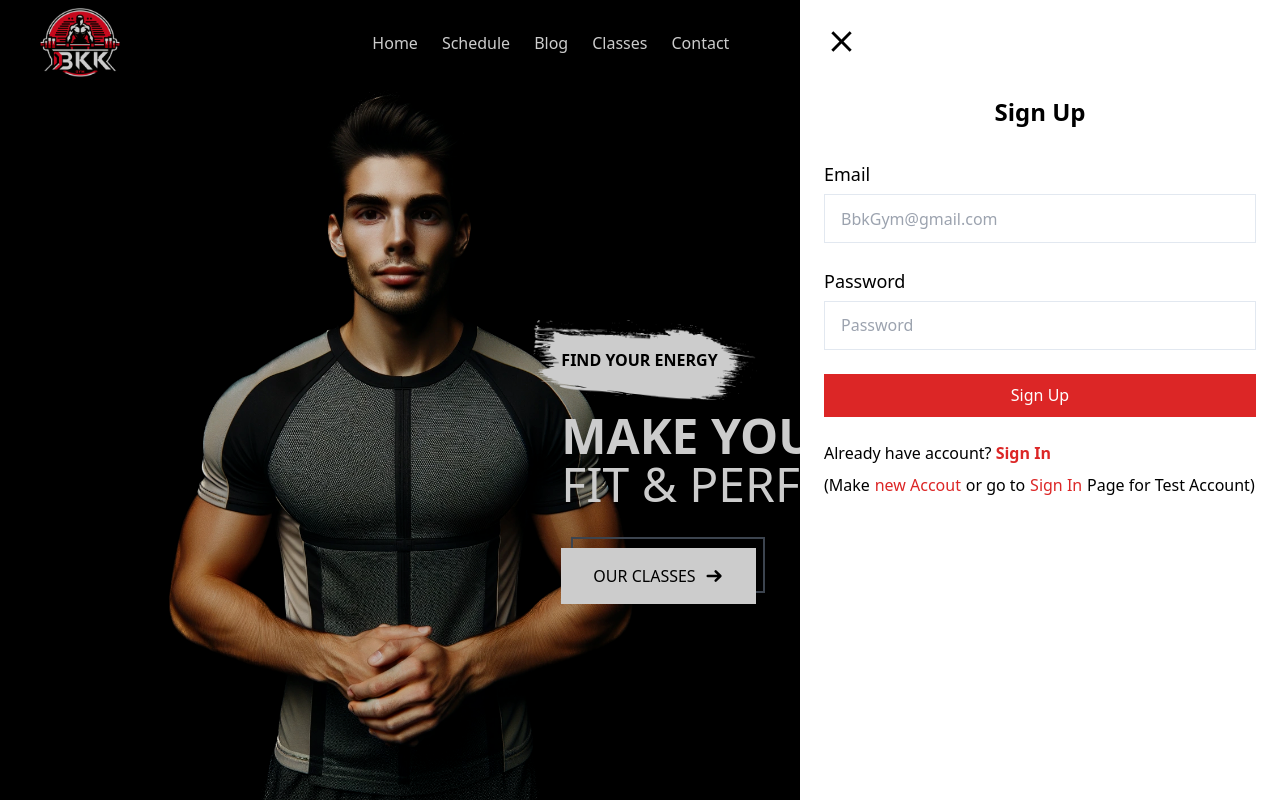
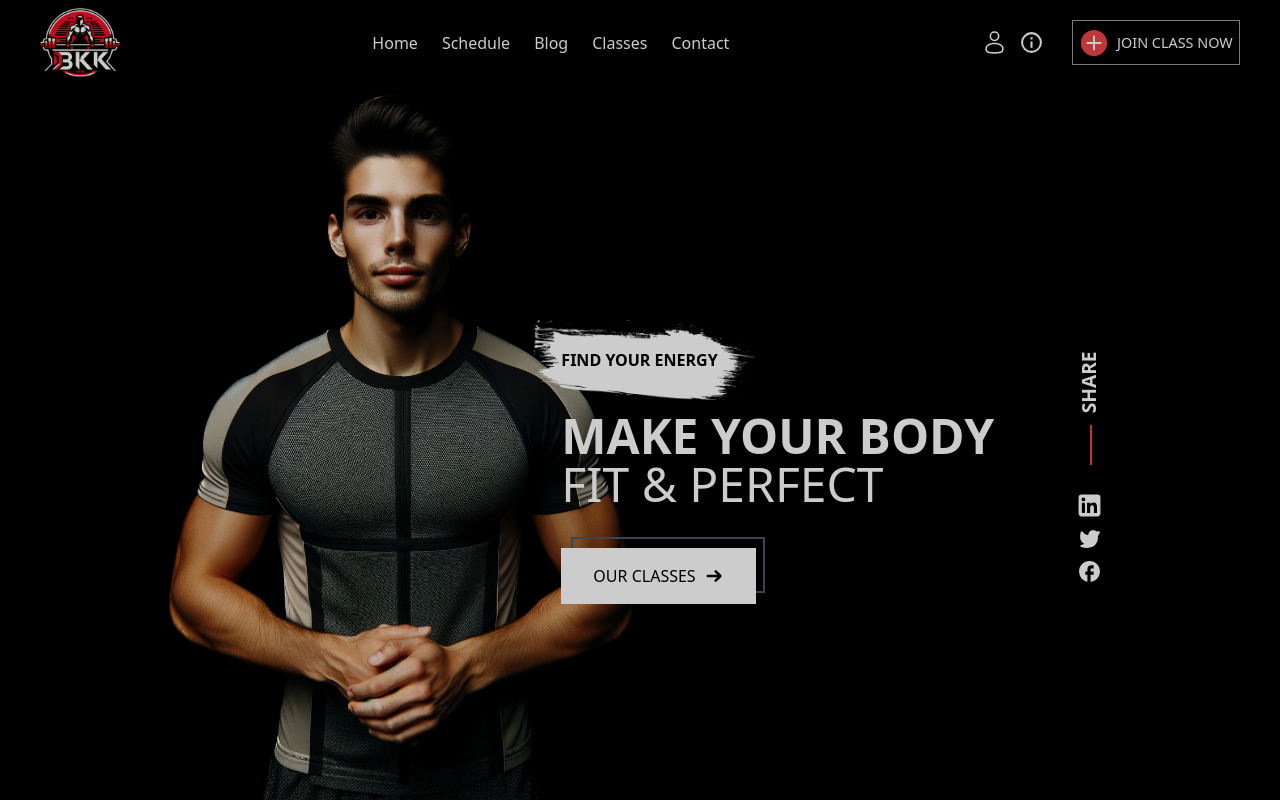
Before and after one commit to OnigiriKing/new-project, a React (Create React App) app: page / in a window 1280 px wide. Shown: the top 800 px of the page. Built offline with nearby package versions, Linux system fonts and the light colour scheme.

Commit message:
User Component update

```diff
--- a/src/App.jsx
+++ b/src/App.jsx
@@ -1,4 +1,5 @@
-import Header from "components/headerComp";
+
+import HeaderPage from "pages/Header/HeaderPage";
 import HomePage from "pages/Body/HomePage";
 import FooterPage from "pages/Footer/FooterPage";
 import { Route, Routes } from "react-router-dom";
@@ -11,7 +12,7 @@ import User from "pages/User/UserPage";
 export default function App() {
   return (
     <div>
-      <Header />
+      <HeaderPage />
       <User />
       <Routes>
         <Route path="/" element={<HomePage />} />
--- /dev/null
+++ b/src/components/userComp/User.jsx
@@ -0,0 +1,9 @@
+
+
+export default function User() {
+  return (
+    <>
+
+    </>
+  );
+}
--- a/src/pages/User/UserPage.js
+++ b/src/pages/User/UserPage.js
@@ -1,9 +1,10 @@
-import Login from "components/headerComp/Header.Login/Login";
 
-export default function User() {
+import User from "components/userComp/User";
+
+export default function UserPage() {
   return (
     <>
-      <Login />
+      <User />
     </>
   );
 }
```
